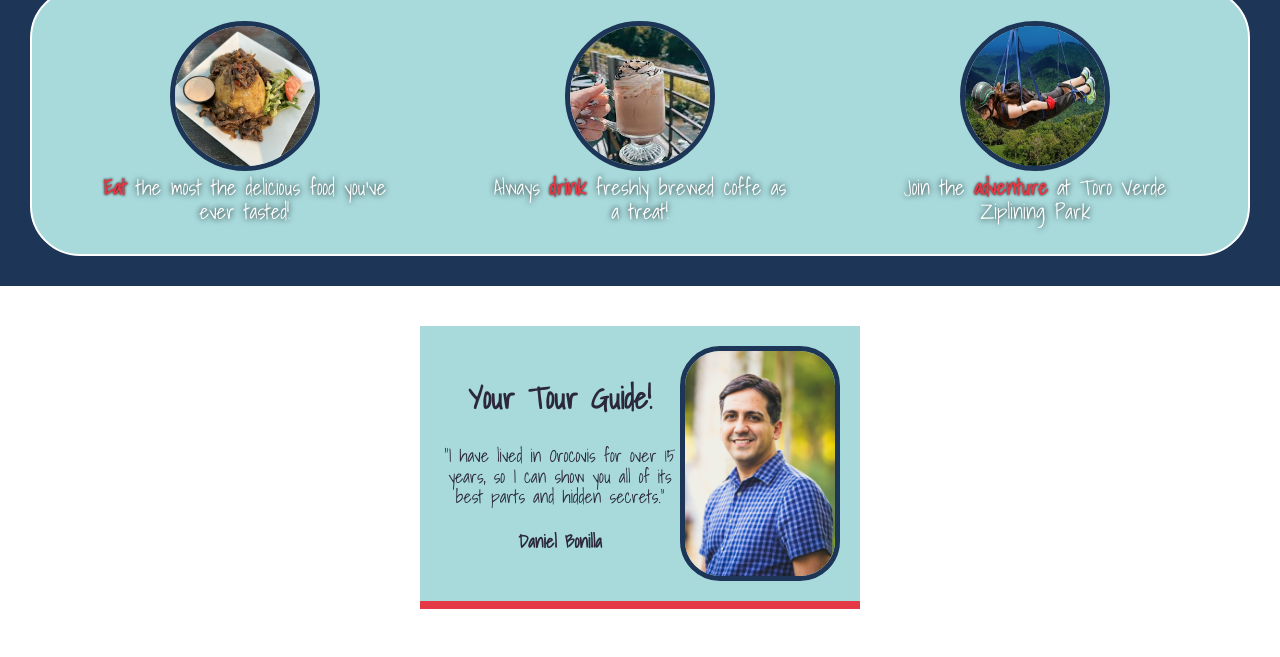
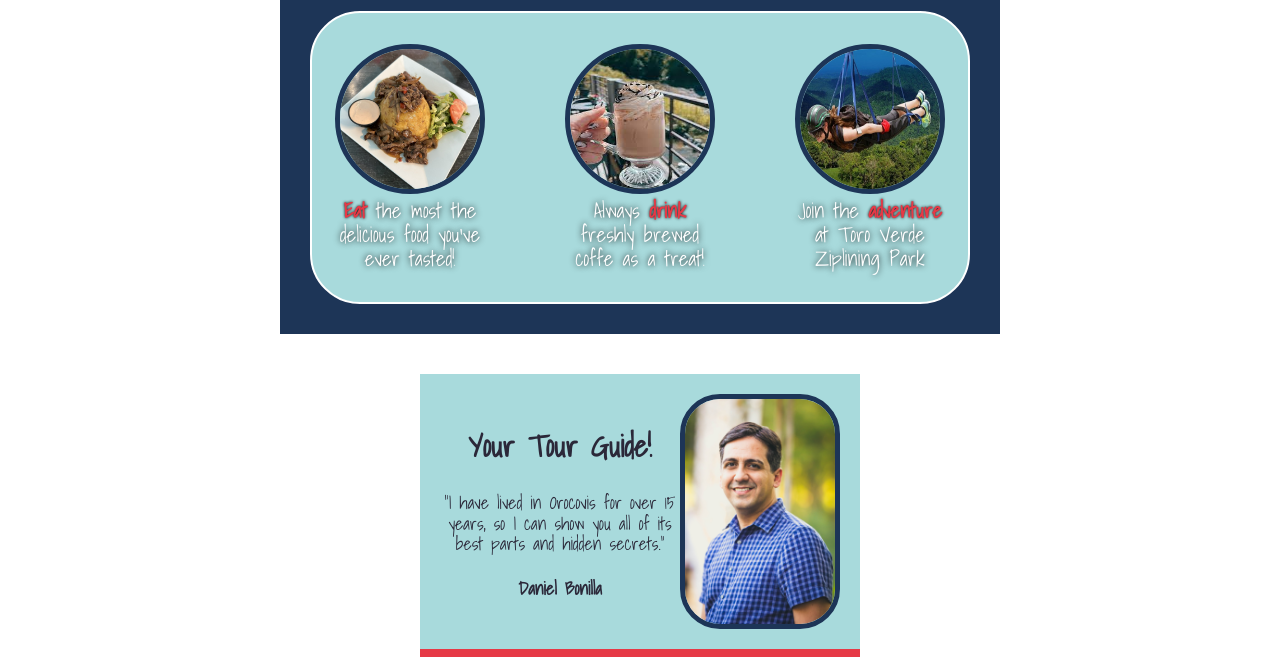
Before and after one commit to danib007/hometown-orocovis, a website built with Vite: page index.html in a window 1280 px wide. Shown: the part 466-1123 px from the top of the page. Built offline with nearby package versions, Linux system fonts and the light colour scheme; files whose address does not match are found by name.

Commit message:
Update  fixed h and w styles.css

```diff
--- a/styles.css
+++ b/styles.css
@@ -20,7 +20,8 @@ DARK BLUE: #1D3557
 
 body {
     margin: 0 auto;
-
+    width: 720px;
+    height: 343px;
     text-align: center;
     font-family: shadows;
     font-size: 24px;
```
